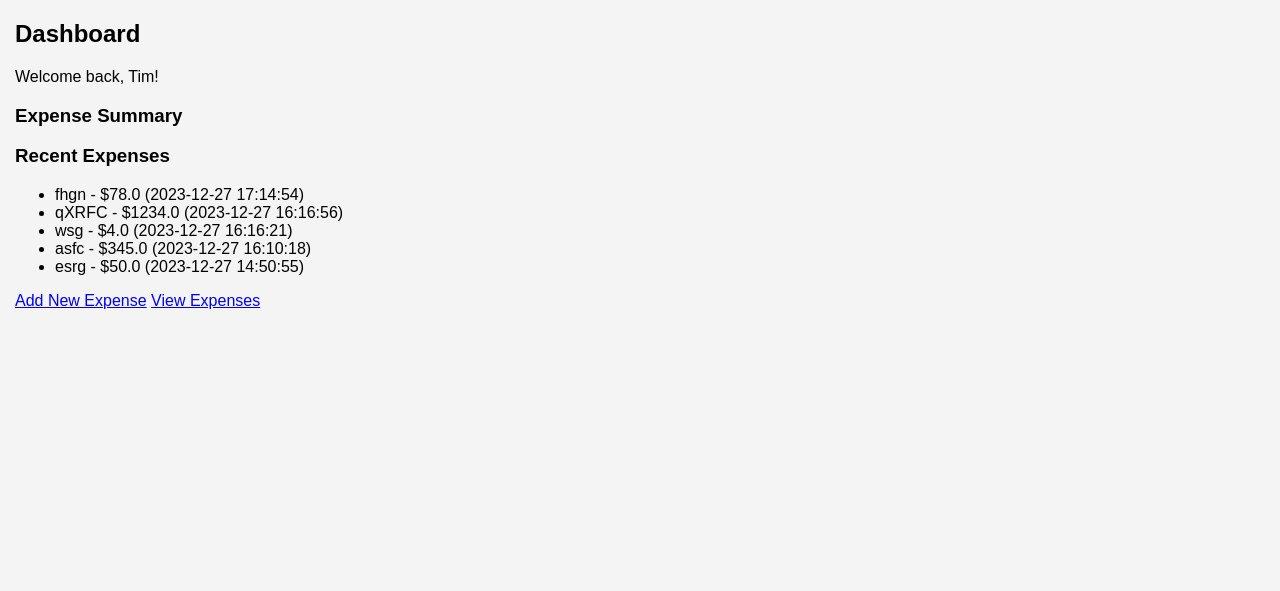
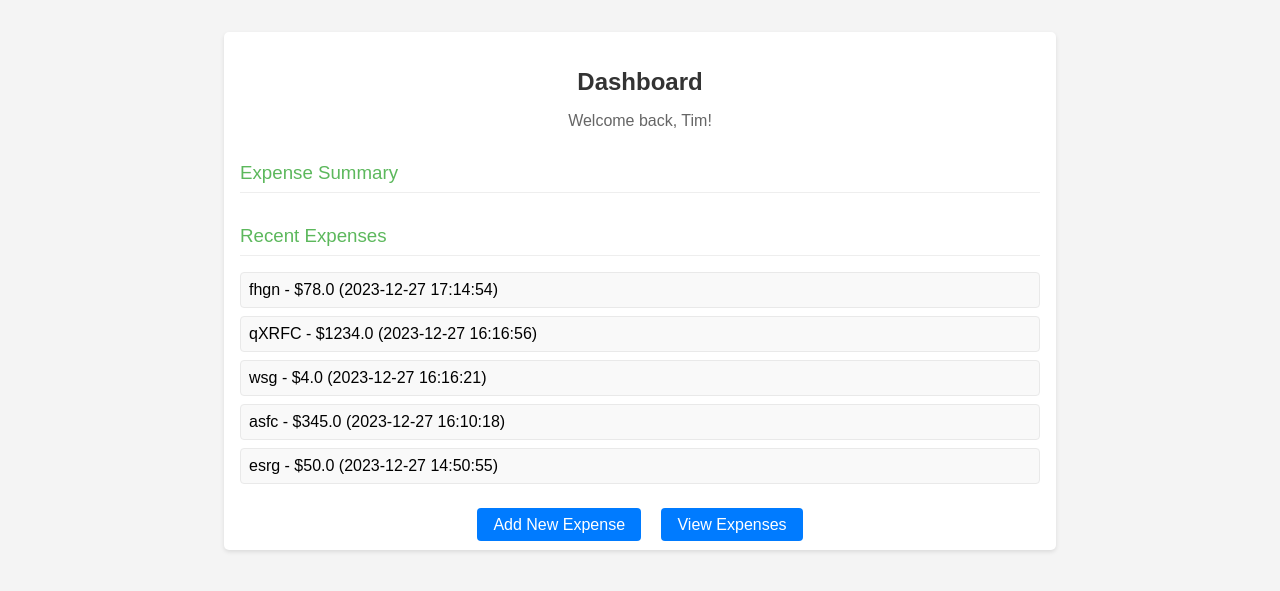
Before and after one commit to Timatoot/Expense-Organizer, a Flask app: page /dashboard in a window 1280 px wide. Shown: the part 58-649 px from the top of the page. Run offline with Flask 3, Linux system fonts and the light colour scheme; a user stored in the database is signed in; data comes from the database, SQL or seed files in the repository.

Commit message:
Add styles for home page and dashboard

```diff
--- a/app/static/styles.css
+++ b/app/static/styles.css
@@ -251,3 +251,243 @@
     border: 1px solid #ddd;
     border-radius: 4px;
 }
+
+.home-content {
+    text-align: center;
+    margin-top: 50px;
+}
+
+.home-content h1 {
+    font-size: 2.5em;
+    margin-bottom: 0.5em;
+}
+
+.home-content p {
+    font-size: 1.2em;
+    margin-bottom: 1em;
+}
+
+.home-content .actions {
+    margin-top: 2em;
+}
+
+.btn {
+    padding: 0.5rem 1rem;
+    background: #007bff;
+    color: white;
+    border: none;
+    border-radius: 4px;
+    text-decoration: none;
+    font-size: 1rem;
+    transition: background-color 0.3s ease;
+}
+
+.btn:hover {
+    background: #0056b3;
+    text-decoration: none;
+}
+
+/* Additional styles to ensure the buttons are displayed inline */
+.actions a {
+    display: inline-block;
+    margin: 0 10px;
+}
+
+.dashboard {
+    max-width: 800px;
+    margin: 2rem auto;
+    padding: 1rem;
+    background: #fff;
+    border-radius: 5px;
+    box-shadow: 0 2px 4px rgba(0, 0, 0, 0.1);
+}
+
+.dashboard h2 {
+    color: #333;
+    text-align: center;
+    margin-bottom: 1rem;
+}
+
+.dashboard p {
+    text-align: center;
+    color: #666;
+    margin-bottom: 2rem;
+}
+
+.expense-summary,
+.recent-expenses {
+    margin-bottom: 2rem;
+}
+
+.expense-summary h3,
+.recent-expenses h3 {
+    border-bottom: 1px solid #eee;
+    padding-bottom: 0.5rem;
+    margin-bottom: 1rem;
+    color: #5cb85c;
+    font-weight: normal;
+}
+
+.recent-expenses ul {
+    list-style-type: none;
+    padding: 0;
+}
+
+.recent-expenses li {
+    background: #f9f9f9;
+    border: 1px solid #e9e9e9;
+    padding: 0.5rem;
+    margin-bottom: 0.5rem;
+    border-radius: 4px;
+}
+
+.dashboard-actions {
+    text-align: center;
+    margin-top: 2rem;
+}
+
+.dashboard-actions .btn {
+    padding: 0.5rem 1rem;
+    margin: 0 0.5rem;
+    background: #007bff;
+    color: white;
+    text-decoration: none;
+    border-radius: 4px;
+    transition: background-color 0.3s ease;
+}
+
+.dashboard-actions .btn:hover {
+    background: #0056b3;
+}
+
+/* Additional responsive styles if needed */
+@media (max-width: 768px) {
+    .dashboard {
+        margin: 1rem;
+        padding: 0.5rem;
+    }
+}
+
+.add-expense-form {
+    width: 100%;
+    max-width: 400px;
+    background: #fff;
+    margin: 2rem auto;
+    padding: 1rem;
+    border-radius: 5px;
+    box-shadow: 0 0 10px rgba(0, 0, 0, 0.1);
+    text-align: center;
+}
+
+.add-expense-form h2 {
+    margin-bottom: 1rem;
+}
+
+.add-expense-form form {
+    display: flex;
+    flex-direction: column;
+    align-items: center;
+}
+
+.add-expense-form label {
+    margin-bottom: 0.5rem;
+    width: 100%;
+    text-align: left;
+}
+
+.add-expense-form input[type='number'],
+.add-expense-form input[type='text'],
+.add-expense-form select {
+    margin-bottom: 1rem;
+    padding: 0.5rem;
+    width: 90%; /* Slightly less than full width to account for padding */
+    border: 1px solid #ddd;
+    border-radius: 4px;
+}
+
+.add-expense-form button {
+    padding: 0.5rem;
+    background: #5cb85c;
+    color: white;
+    border: none;
+    border-radius: 4px;
+    margin-top: 1rem;
+    width: 90%;
+    cursor: pointer;
+    transition: background 0.3s;
+}
+
+.add-expense-form button:hover {
+    background: #4cae4c;
+}
+
+.expenses-list {
+    width: 100%;
+    max-width: 800px;
+    background: #fff;
+    margin: 2rem auto;
+    padding: 1rem;
+    border-radius: 5px;
+    box-shadow: 0 0 10px rgba(0, 0, 0, 0.1);
+}
+
+.expenses-list h2 {
+    margin-bottom: 1rem;
+    text-align: center;
+}
+
+.expenses-list form {
+    margin-bottom: 2rem;
+    text-align: center;
+}
+
+.expenses-list label {
+    margin-right: 0.5rem;
+}
+
+.expenses-list select {
+    margin-right: 0.5rem;
+    padding: 0.5rem;
+    border: 1px solid #ddd;
+    border-radius: 4px;
+}
+
+.expenses-list button {
+    padding: 0.5rem 1rem;
+    background: #007bff;
+    color: white;
+    border: none;
+    border-radius: 4px;
+    cursor: pointer;
+    transition: background 0.3s;
+}
+
+.expenses-list button:hover {
+    background: #0056b3;
+}
+
+.expenses-list ul {
+    list-style-type: none;
+    padding: 0;
+}
+
+.expenses-list li {
+    background: #f9f9f9;
+    border: 1px solid #e9e9e9;
+    padding: 0.5rem;
+    margin-bottom: 0.5rem;
+    border-radius: 4px;
+    list-style: none;
+}
+
+/* Responsive styles if needed */
+@media (max-width: 768px) {
+    .expenses-list {
+        padding: 0.5rem;
+    }
+
+    .expenses-list form,
+    .expenses-list ul {
+        text-align: left;
+    }
+}
```
